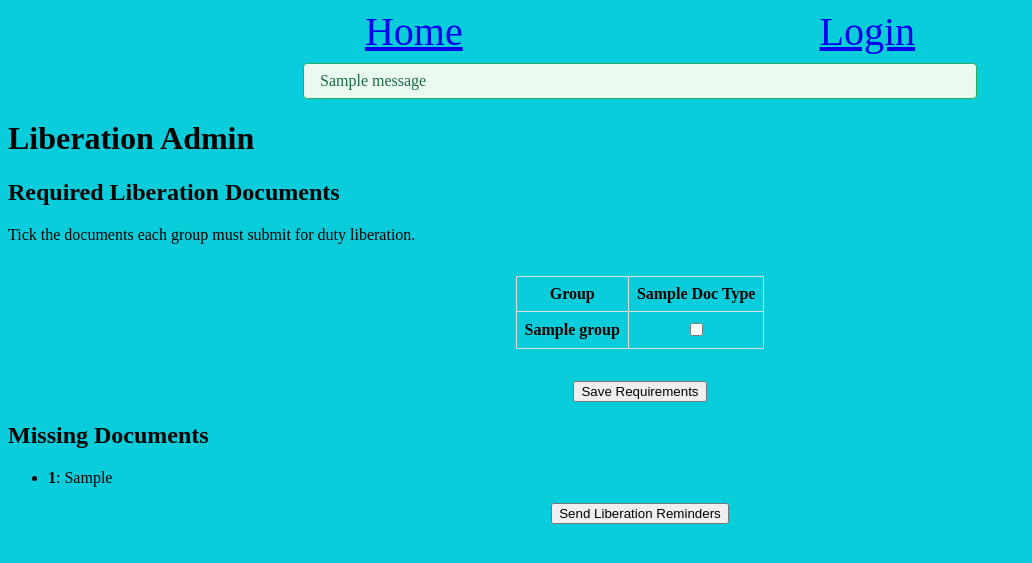
After one commit to cthit/SummIT, a Flask app: template project/templates/liberation_admin.html in a window 1280 px wide. The commit adds this page. Shown: the top 563 px of the page, without its empty margins (0-1032 px from the left). Run offline with Flask 3, Linux system fonts and the light colour scheme; the template is opened without the code that fills it: most values are stand-ins (such as "Sample title", 1, 10 or a date in 2020); one stand-in notice (Sample message) is shown; parts of the project's set-up code (start-up, migrations or seed data) failed here and were passed over; some libraries are stand-ins or nearby versions.

Commit message:
Split admin into meeting admin and liberation admin
/admin is now Meeting Admin (meetings, requirements, announcements);
the new /admin/liberation page holds the liberation requirements grid
(per group x document type), a missing-documents overview, and the
send-reminders button. The navbar links both pages and only shows them
to admins; admin.html's dead message-alert block is gone.

Co-Authored-By: Claude Fable 5 <noreply@anthropic.com>

```diff
--- a/project/main.py
+++ b/project/main.py
@@ -41,6 +41,10 @@ from .data_handler import (
     delete_meeting_and_documents,
     remove_document_require,
     update_meeting_deadline,
+    get_liberation_requires,
+    set_liberation_require,
+    remove_liberation_require,
+    get_missing_liberation_documents,
 )
 from .gamma import GammaService as gs
 
@@ -189,6 +193,38 @@ def doc():
 @login_as_admin_required
 def admin():
     return render_template("admin.html", meetings=fetch_meetings())
+
+
+@main.route("/admin/liberation", methods=["GET", "POST"])
+@login_as_admin_required
+def liberation_admin():
+    groups = _get_meeting_form_data()["groups"]
+    liberation_doc_types = list(LiberationDocumentTypes)
+
+    if request.method == "POST":
+        # Clear all liberation requirements, then re-add from the form
+        existing = get_liberation_requires()
+        for group_id, doc_types in existing.items():
+            for doc_type in doc_types:
+                remove_liberation_require(group_id, doc_type)
+
+        for group in groups:
+            for doc_type in liberation_doc_types:
+                checkbox_name = f"{group['id']}_{doc_type.value}"
+                if request.form.get(checkbox_name):
+                    set_liberation_require(group["id"], doc_type.value)
+
+        flash("Liberation requirements updated.", "success")
+        return redirect(url_for("main.liberation_admin"))
+
+    return render_template(
+        "liberation_admin.html",
+        groups=groups,
+        liberation_doc_types=liberation_doc_types,
+        current_requires=get_liberation_requires(),
+        missing=get_missing_liberation_documents(),
+        owner_names={group["id"]: group["pretty_name"] for group in groups},
+    )
 
 
 @main.route("/admin/download-meeting/<int:meeting_id>")
--- a/project/templates/base.html
+++ b/project/templates/base.html
@@ -17,9 +17,14 @@
         <a href="{{ url_for('main.doc') }}">
           Documents
         </a>
+        {% if session.get('admin') %}
         <a href="{{ url_for('main.admin') }}">
-          Admin
+          Meeting Admin
         </a>
+        <a href="{{ url_for('main.liberation_admin') }}">
+          Liberation Admin
+        </a>
+        {% endif %}
         <a href="{{ url_for('main.profile') }}">
           Profile
         </a>
--- /dev/null
+++ b/project/templates/liberation_admin.html
@@ -0,0 +1,64 @@
+{% extends "base.html" %} {% block content %}
+<h1>Liberation Admin</h1>
+
+<h2>Required Liberation Documents</h2>
+<p>Tick the documents each group must submit for duty liberation.</p>
+<form method="post">
+  <table class="requirements-table">
+    <thead>
+      <tr>
+        <th>Group</th>
+        {% for doc_type in liberation_doc_types %}
+        <th>{{ doc_type.name.replace('_', ' ').title() }}</th>
+        {% endfor %}
+      </tr>
+    </thead>
+    <tbody>
+      {% for group in groups %}
+      <tr>
+        <td><strong>{{ group.pretty_name }}</strong></td>
+        {% for doc_type in liberation_doc_types %}
+        <td class="center">
+          <input type="checkbox"
+                 name="{{ group.id }}_{{ doc_type.value }}"
+                 {% if group.id in current_requires and doc_type.value in current_requires[group.id] %}checked{% endif %}>
+        </td>
+        {% endfor %}
+      </tr>
+      {% endfor %}
+    </tbody>
+  </table>
+
+  <div class="center-content">
+    <button type="submit">Save Requirements</button>
+  </div>
+</form>
+
+<h2>Missing Documents</h2>
+{% if missing %}
+<ul>
+  {% for group_id, doc_types in missing.items() %}
+  <li>
+    <strong>{{ owner_names.get(group_id, group_id) }}</strong>:
+    {{ doc_types | join(', ') }}
+  </li>
+  {% endfor %}
+</ul>
+{% else %}
+<p>No required liberation documents are missing.</p>
+{% endif %}
+
+<div class="center-content">
+  <button onclick="sendLiberationMail()">Send Liberation Reminders</button>
+</div>
+
+<script>
+function sendLiberationMail() {
+  if (confirm('Send duty liberation reminders to groups with missing documents?')) {
+    fetch('{{ url_for("mail.send_liberation_mail_route") }}', { method: 'POST' })
+      .then(() => location.reload());
+  }
+}
+</script>
+
+{% endblock %}
```
Also changed, not shown: project/templates/admin.html (+1 -13 lines).
